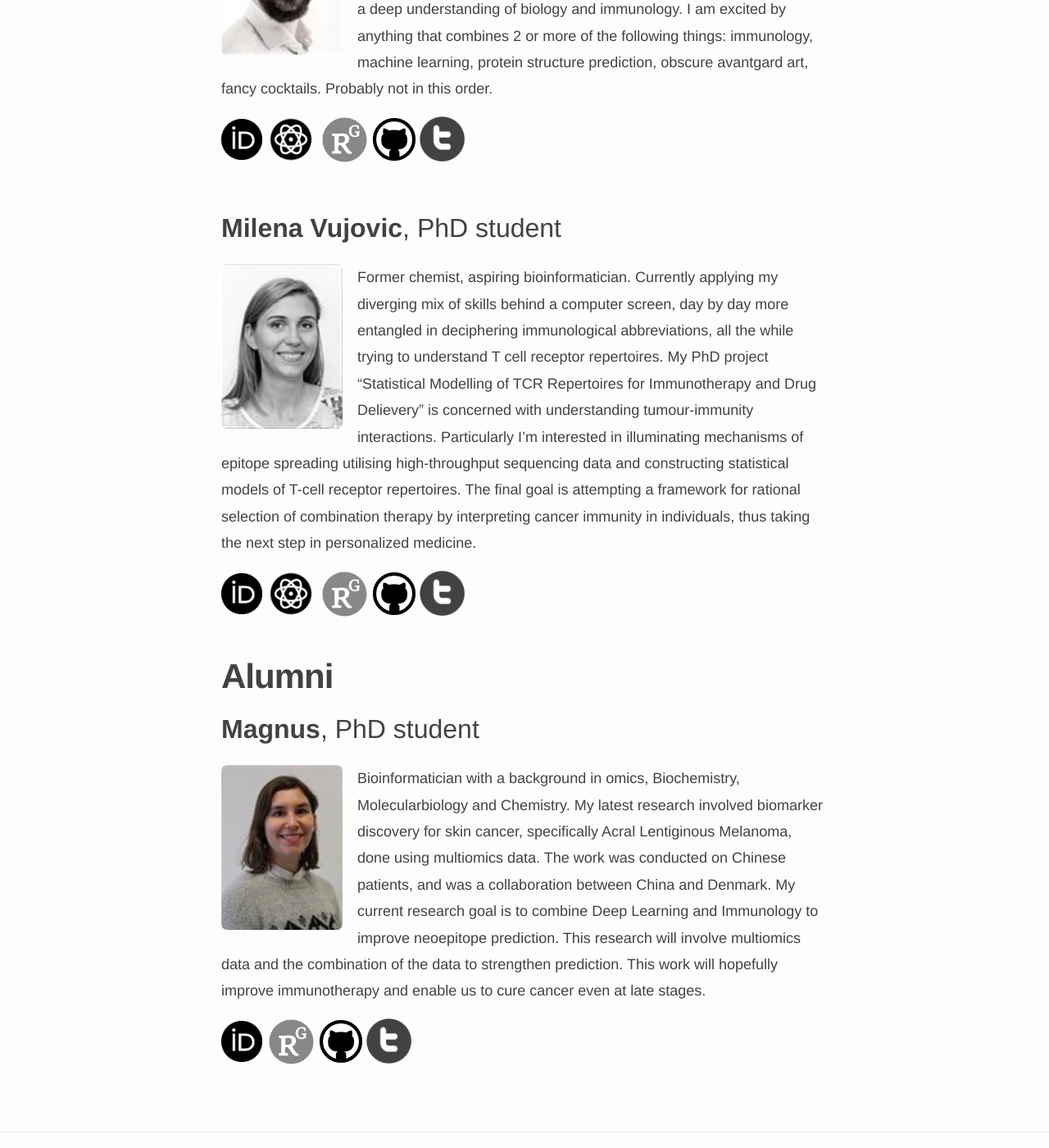
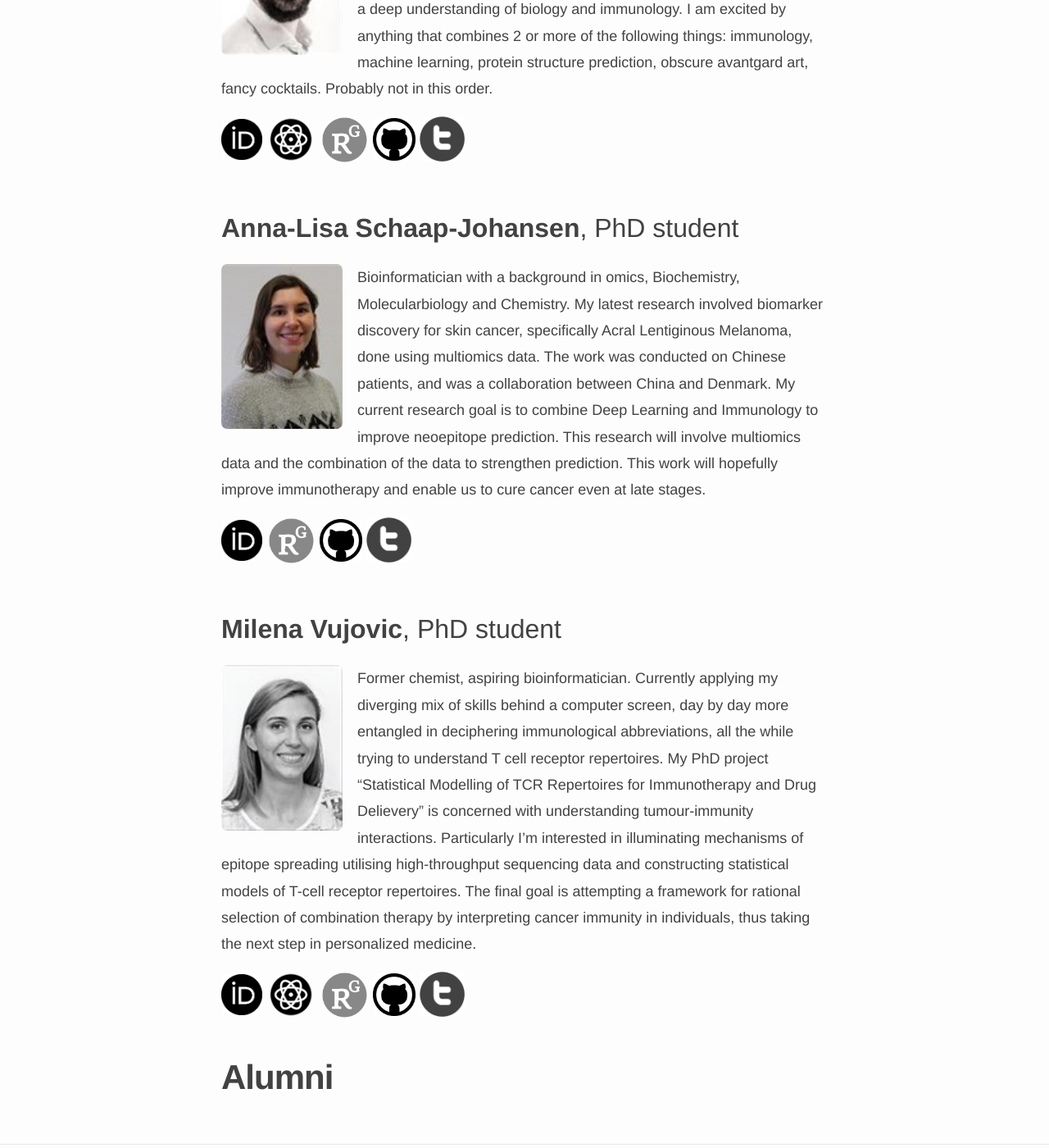
Before and after one commit to biodatascience101/BioDataScience101.github.io, a Jekyll site: the page built from _pages/team/index.md, in a window 1280 px wide and 1400 px high, scrolled down 751 px. Shown: the whole window at 82% size. Built offline with Jekyll 4.4.1, drawn with Linux system fonts in a browser that asks for light colours; nearby versions of some CDN libraries.

Commit message:
Update team.yml

```diff
--- a/_data/team.yml
+++ b/_data/team.yml
@@ -28,9 +28,9 @@
   photo: team/paolo_img.jpg
   #photo: team/paolo_2019.gif
 
-- name: Magnus
+- name: Anna-Lisa Schaap-Johansen
   is_pi: False
-  is_current: False
+  is_current: True
   position: PhD student
   orcid:  https://orcid.org/0000-0003-2428-6835
 #  scholar: https://scholar.google.ca/citations?user=PA02gIYAAAAJ&hl=en
```
